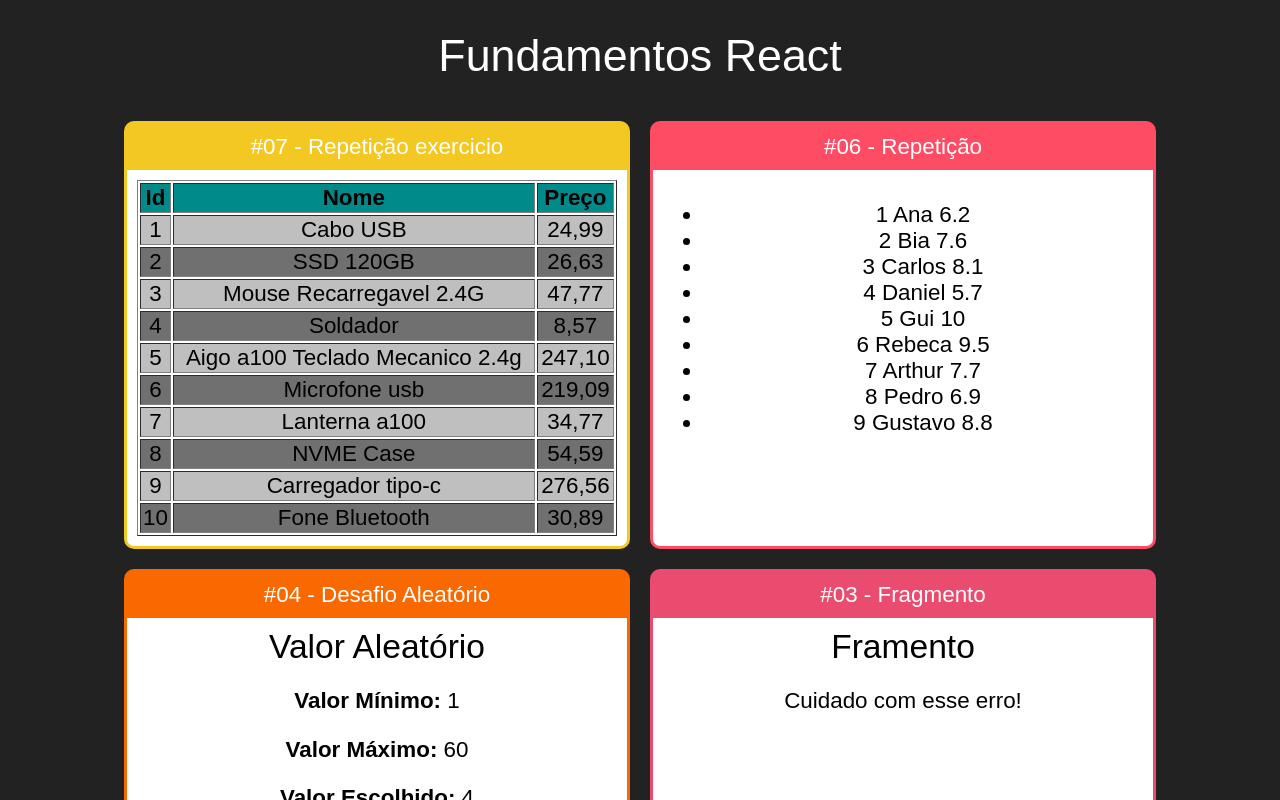
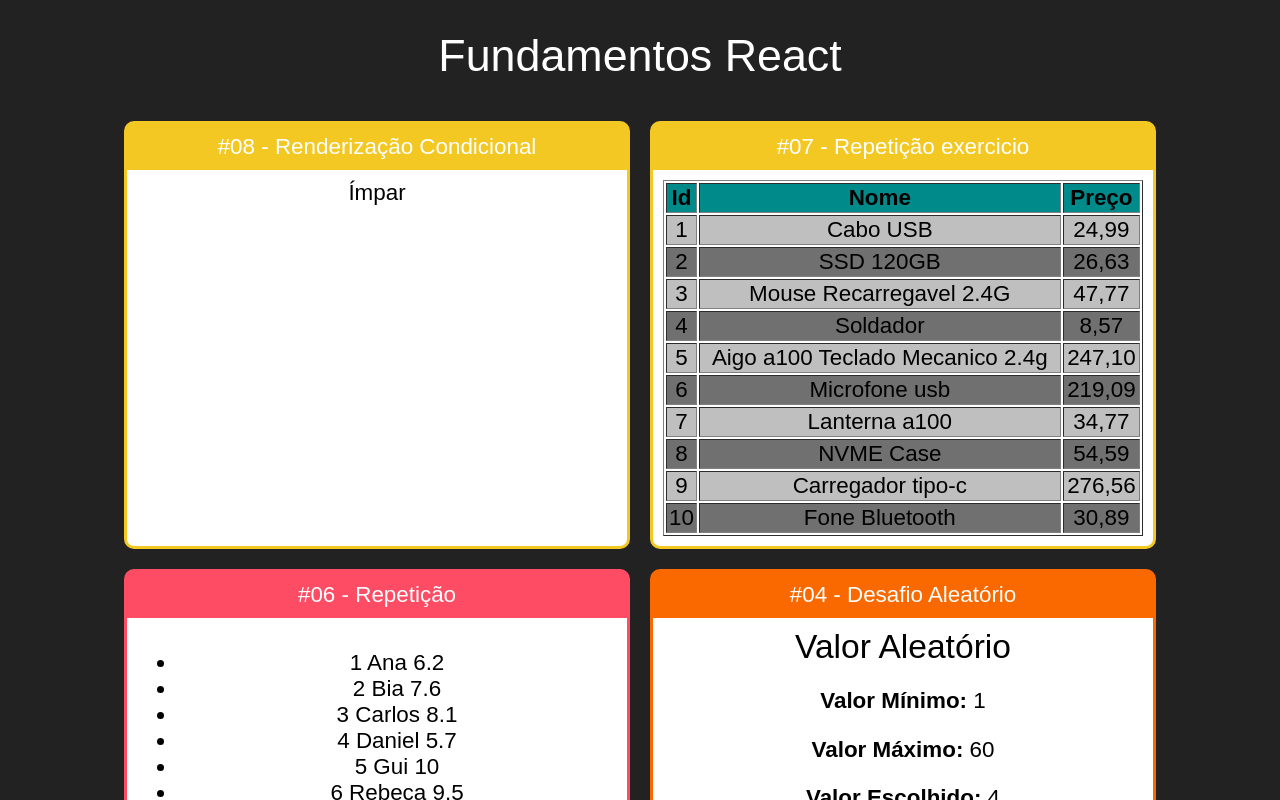
Before and after one commit to pedrograngeiro/curso-react-redux, a React (Create React App) app: page / in a window 1280 px wide. Shown: the top 800 px of the page. Built offline with nearby package versions, Linux system fonts and the light colour scheme.

Commit message:
Primeira aula de condicional

```diff
--- a/src/App.jsx
+++ b/src/App.jsx
@@ -5,6 +5,7 @@
 import TabelaProdutos from "./components/repeticao/TabelaProdutos"
 // import FamiliaMembro from "./components/basicos/FamiliaMembro"
 // import Familia from "./components/basicos/Familia";
+import ParOuImpar from "./components/condicional/ParOuImpar";
 import Card from "./components/layout/Card";
 import Primeiro from "./components/basicos/Primeiro";
 import ComParametro from "./components/basicos/ComParametro";
@@ -18,6 +19,9 @@
       <h1>Fundamentos React</h1>
 
       <div className="Cards">
+        <Card titulo="#08 - Renderização Condicional" color="#F4c823">
+          <ParOuImpar numero={21} />
+        </Card>
         <Card titulo="#07 - Repetição exercicio" color="#F4c823">
           <TabelaProdutos />
         </Card>
--- /dev/null
+++ b/src/components/condicional/ParOuImpar.jsx
@@ -0,0 +1,15 @@
+import React from "react";
+
+export default function ParOuImpar(props) {
+  const isPar = props.numero % 2 === 0;
+  return(
+    <div>
+      {
+        isPar ? <span>Par</span> :
+       <span>Ímpar</span>
+      }
+
+
+    </div>
+  )
+};
```
